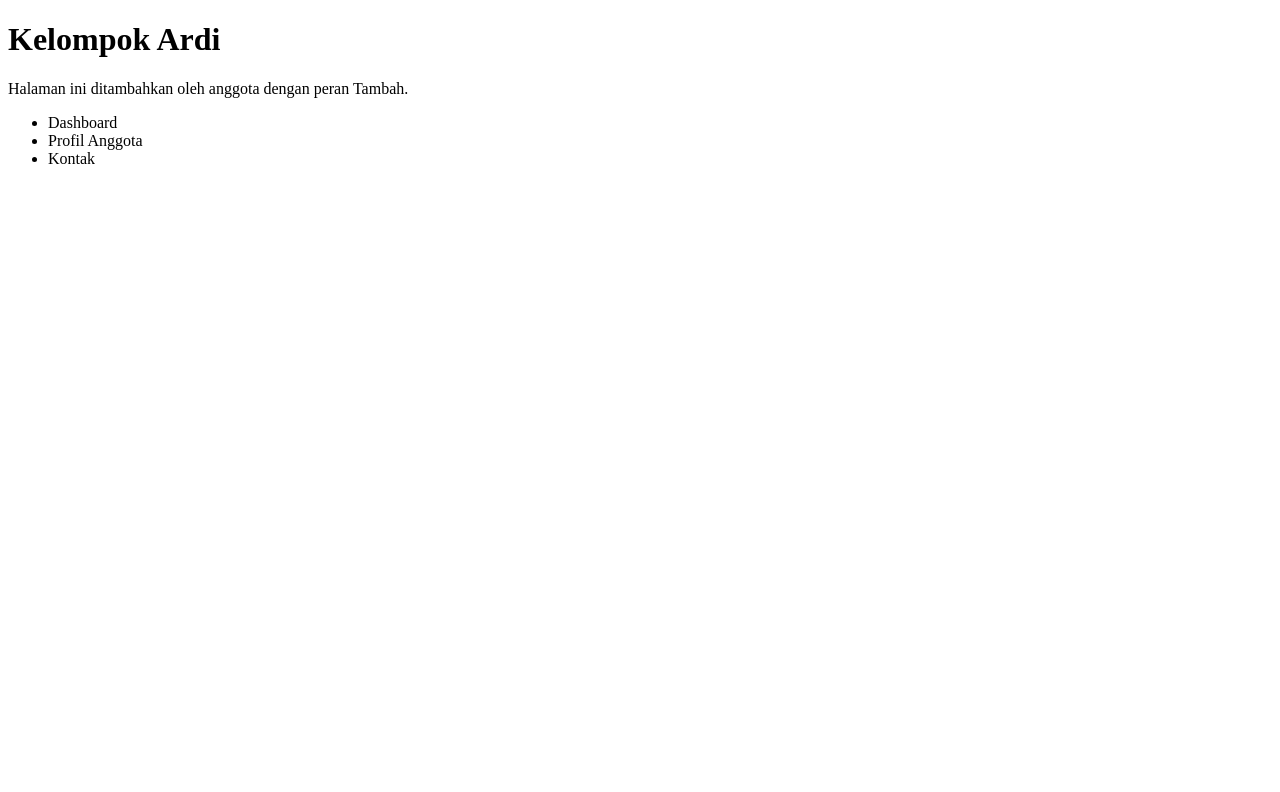
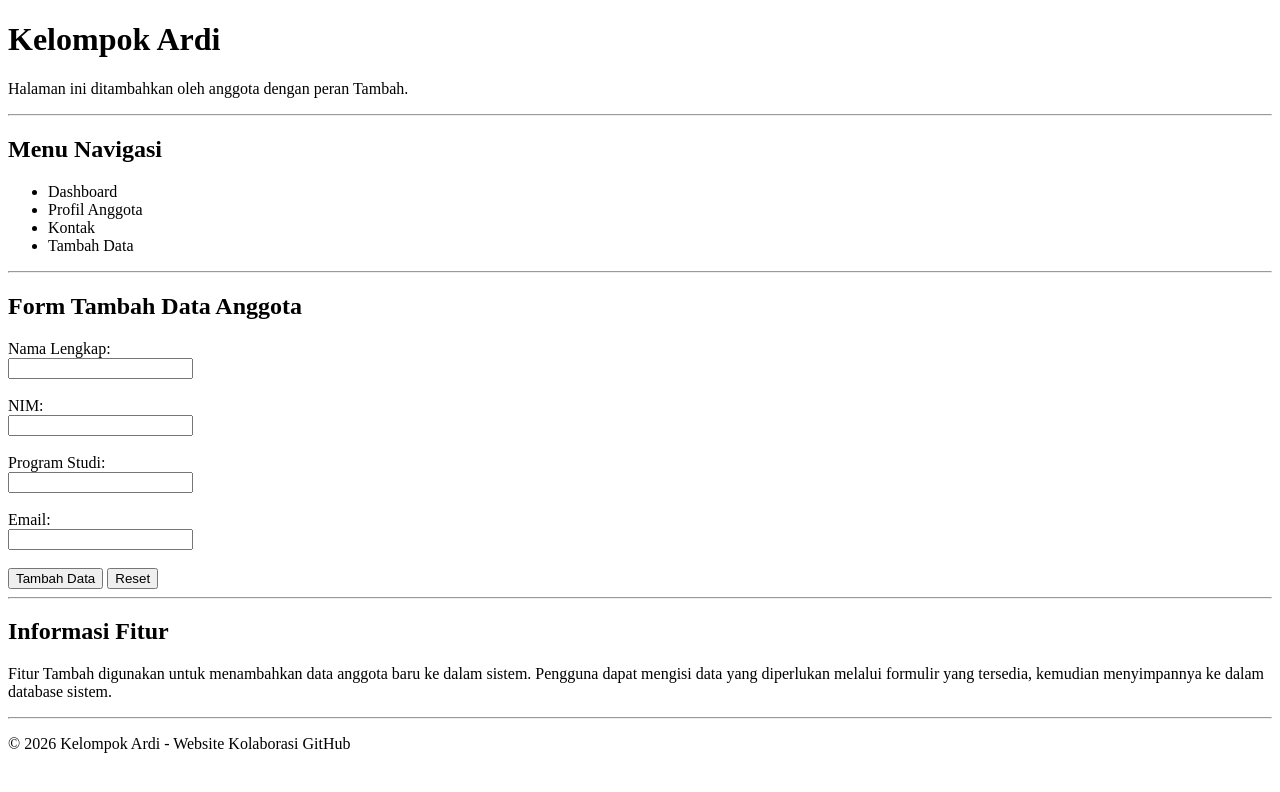
Before and after one commit to alfryhnnd/github-review-kel-ardi, a plain HTML site: page fitur-tambah.html in a window 1280 px wide. Drawn offline with Linux system fonts and the light colour scheme.

Commit message:
Menambahkan fitur tambah data anggota
Menambahkan fitur tambah data anggota

```diff
--- a/fitur-tambah.html
+++ b/fitur-tambah.html
@@ -1,18 +1,68 @@
 <!DOCTYPE html>
-<html>
+<html lang="id">
 <head>
     <meta charset="UTF-8">
-    <title>Fitur Tambah Kelompok Ardi</title>
+    <meta name="viewport" content="width=device-width, initial-scale=1.0">
+    <title>Fitur Tambah - Kelompok Ardi</title>
 </head>
 <body>
+
+    <header>
         <h1 id="judul-kelompok">Kelompok Ardi</h1>
+        <p>Halaman ini ditambahkan oleh anggota dengan peran Tambah.</p>
+    </header>
 
-    <p>Halaman ini ditambahkan oleh anggota dengan peran Tambah.</p>
+    <hr>
 
+    <nav>
+        <h2>Menu Navigasi</h2>
         <ul>
             <li>Dashboard</li>
             <li>Profil Anggota</li>
             <li>Kontak</li>
+            <li>Tambah Data</li>
         </ul>
+    </nav>
+
+    <hr>
+
+    <section>
+        <h2>Form Tambah Data Anggota</h2>
+
+        <form>
+            <label for="nama">Nama Lengkap:</label><br>
+            <input type="text" id="nama" name="nama"><br><br>
+
+            <label for="nim">NIM:</label><br>
+            <input type="text" id="nim" name="nim"><br><br>
+
+            <label for="prodi">Program Studi:</label><br>
+            <input type="text" id="prodi" name="prodi"><br><br>
+
+            <label for="email">Email:</label><br>
+            <input type="email" id="email" name="email"><br><br>
+
+            <button type="submit">Tambah Data</button>
+            <button type="reset">Reset</button>
+        </form>
+    </section>
+
+    <hr>
+
+    <section>
+        <h2>Informasi Fitur</h2>
+        <p>
+            Fitur Tambah digunakan untuk menambahkan data anggota baru ke dalam sistem.
+            Pengguna dapat mengisi data yang diperlukan melalui formulir yang tersedia,
+            kemudian menyimpannya ke dalam database sistem.
+        </p>
+    </section>
+
+    <hr>
+
+    <footer>
+        <p>&copy; 2026 Kelompok Ardi - Website Kolaborasi GitHub</p>
+    </footer>
+
 </body>
 </html>
```
Lines whose indentation alone changed are shown as unchanged.
